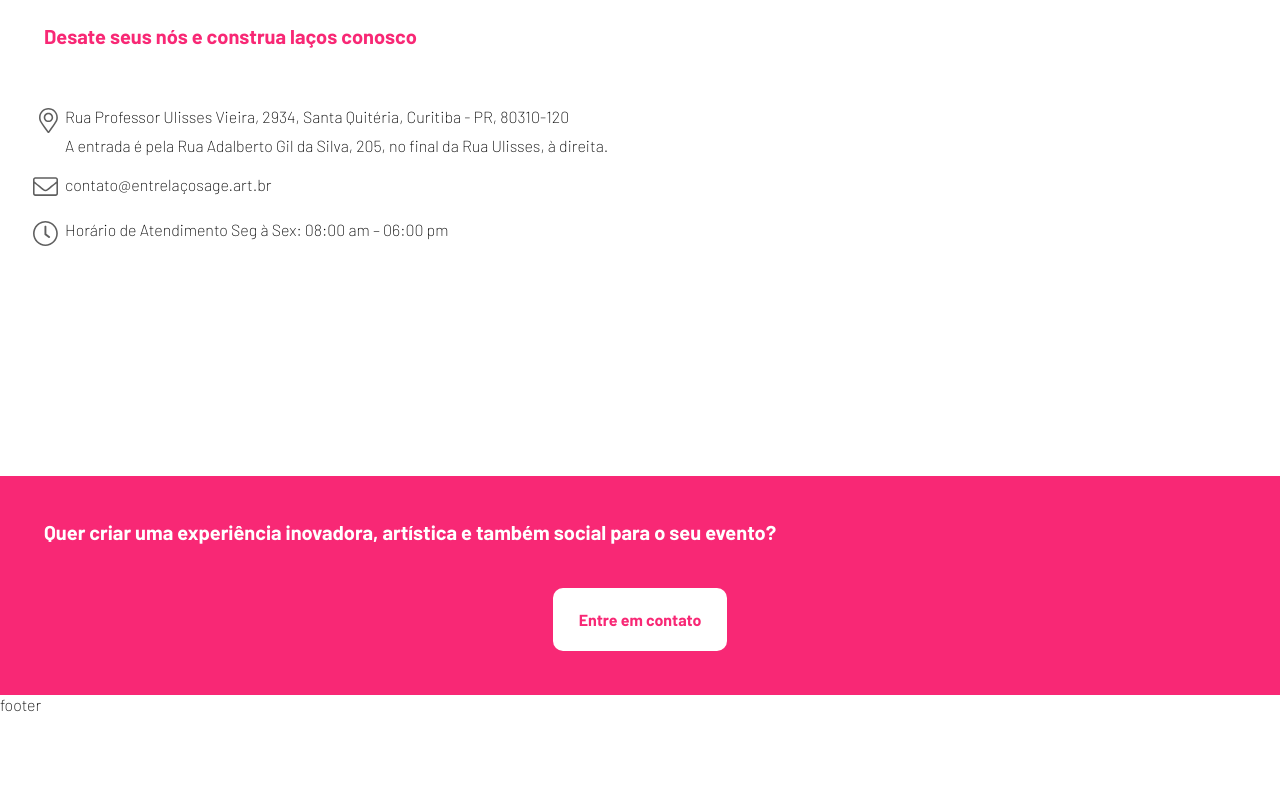
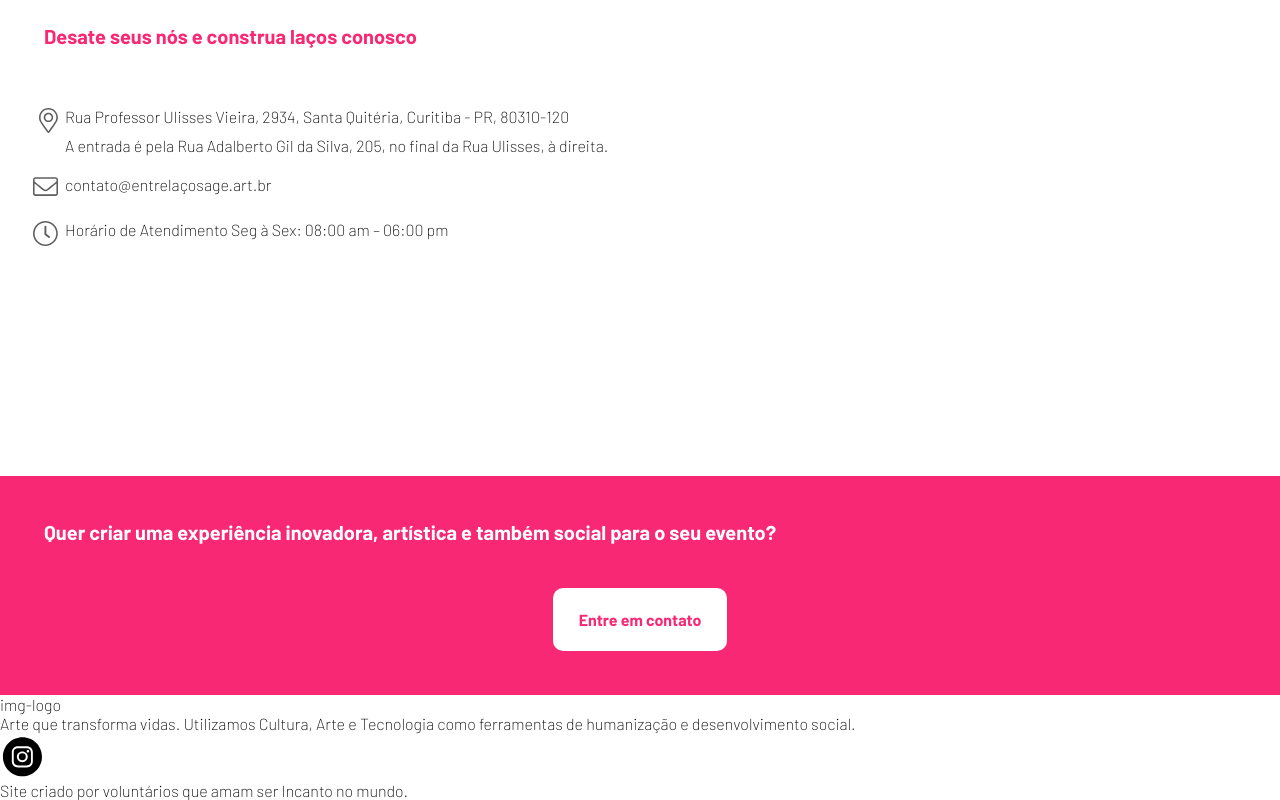
Before and after one commit to IvanCardoso91/incanto-site, a plain HTML site: page index.html in a window 1280 px wide. Shown: the part 2568-3368 px from the top of the page. Before the commit the page ends 3282 px from the top, so only its background shows below. Drawn offline with Linux system fonts and the light colour scheme; grey boxes are pictures that could not be loaded.

Commit message:
adicionando footer

```diff
--- a/index.html
+++ b/index.html
@@ -85,7 +85,13 @@
         <div class="content6__text">Quer criar uma experiência inovadora, artística e também social para o seu evento?</div>
         <div class="content6__button-position"><button class="content6__button">Entre em contato</button></div>
     </section>
-    <section>footer</section>
+    <section class="footer">
+    <div class="content7__footer-img">img-logo</div>
+    <div class="content7__footer-text">Arte que transforma vidas. Utilizamos Cultura, Arte e Tecnologia como ferramentas de humanização e desenvolvimento social.</div>
+<div><img src="./assets/svg/iconfinder_38-instagram_1161954.svg" alt="instagram" height="45px"></div>
+<div class="content7__footer-text">Site criado por voluntários que amam ser Incanto no mundo.</div>
+    </section>
+
     <script src="./scripts/index.js"></script>
 </body>
 
```
